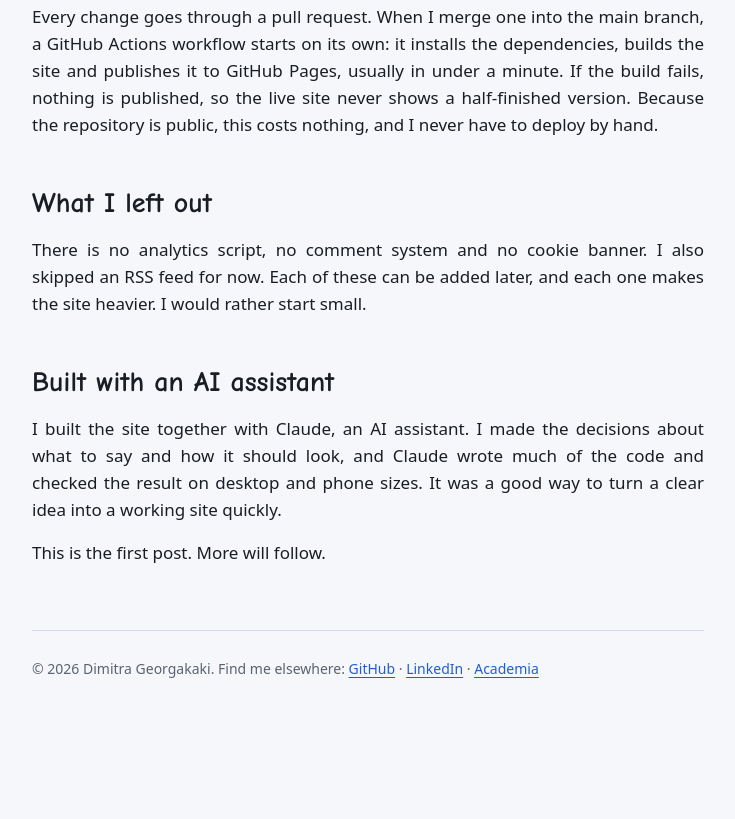
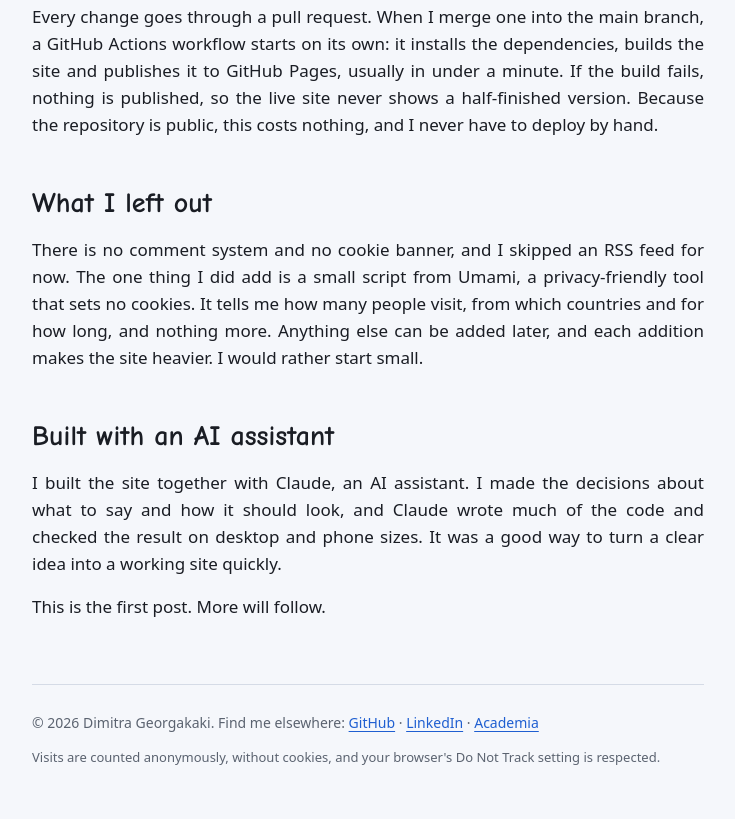
Before and after one commit to dimitrageorgakaki/personal-website, an Astro site: page /blog/how-i-built-this-site in a window 1280 px wide. Shown: the part 1803-2622 px from the top of the page, without its empty margins (272-1007 px from the left). Before the commit the page ends 2533 px from the top, so only its background shows below. Built offline with nearby package versions, Linux system fonts and the light colour scheme; Astro itself is replaced by a stand-in of ours.

Commit message:
Turn on Umami with the site's website ID and update the first post
The post no longer claims there is no analytics script. The README now
describes analytics as on when the ID is set.

Co-Authored-By: Claude Sonnet 5.5 <noreply@anthropic.com>
Claude-Session: https://claude.ai/code/session_01AxFPaN5zPMF4B5KMhbrTvL

```diff
--- a/src/content/blog/how-i-built-this-site.md
+++ b/src/content/blog/how-i-built-this-site.md
@@ -37,7 +37,7 @@ Every change goes through a pull request. When I merge one into the main branch,
 
 ## What I left out
 
-There is no analytics script, no comment system and no cookie banner. I also skipped an RSS feed for now. Each of these can be added later, and each one makes the site heavier. I would rather start small.
+There is no comment system and no cookie banner, and I skipped an RSS feed for now. The one thing I did add is a small script from Umami, a privacy-friendly tool that sets no cookies. It tells me how many people visit, from which countries and for how long, and nothing more. Anything else can be added later, and each addition makes the site heavier. I would rather start small.
 
 ## Built with an AI assistant
 
--- a/src/data/site.ts
+++ b/src/data/site.ts
@@ -20,11 +20,11 @@ export const site = {
   ],
 };
 
-// Anonymous visit statistics with Umami Cloud (https://umami.is). Analytics stays OFF until
-// websiteId is filled in: create a free account, add this site, and paste its website ID here.
+// Anonymous visit statistics with Umami Cloud (https://umami.is). Analytics is OFF whenever
+// websiteId is empty: to switch it off, clear it; to change account, paste the new website ID.
 // The ID is public (it appears in the page source), so it is safe to commit.
 export const analytics = {
-  websiteId: '',
+  websiteId: 'a9e8f599-2bd0-4904-aaad-4baf778d6e04',
   src: 'https://cloud.umami.is/script.js',
 };
 
```
Also changed, not shown: README.md.
